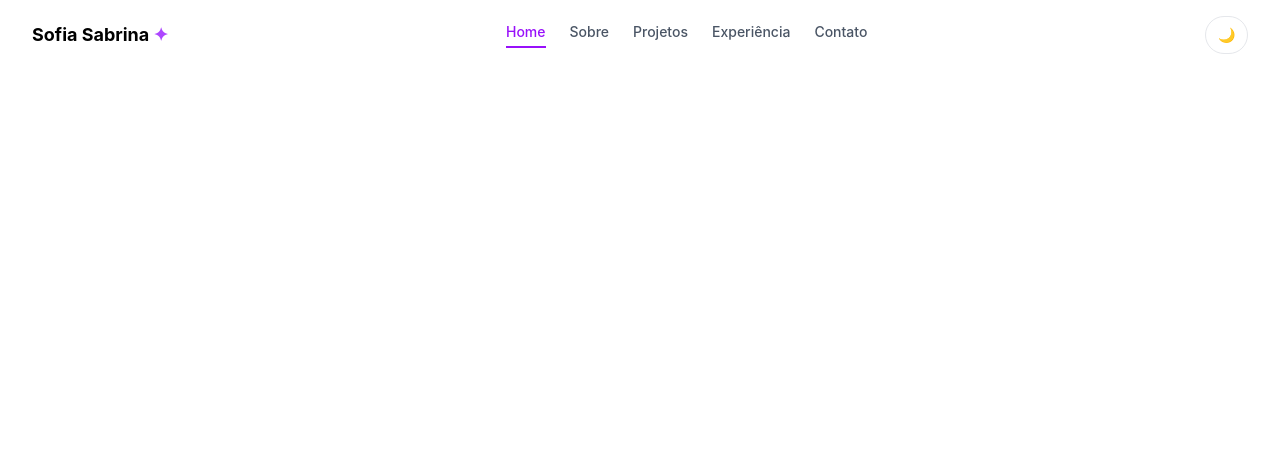
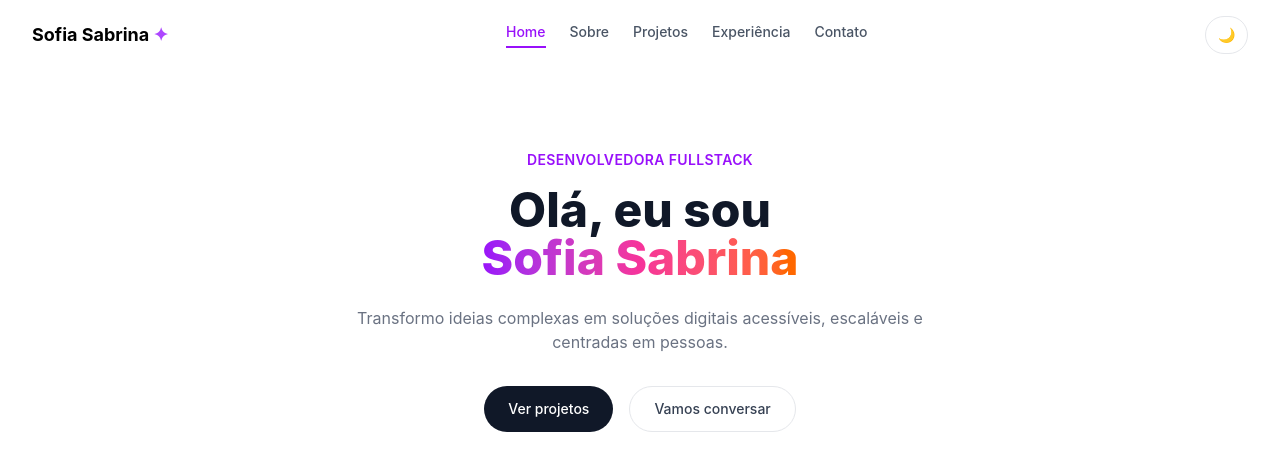
Before and after one commit to sofiasbrinas/portfolio, a React (Vite) app: page / in a window 1280 px wide. Shown: the top 470 px of the page. Built offline with nearby package versions, Linux system fonts and the light colour scheme.

Commit message:
feat: cria seção Hero com título, descrição e botões de ação

```diff
--- a/src/App.tsx
+++ b/src/App.tsx
@@ -1,9 +1,11 @@
 import Header from './components/layout/Header'
+import Hero from './components/sections/Hero'
 
 function App(){
   return(
     <div>
       <Header />
+      <Hero />
     </div>
   )
 }
--- /dev/null
+++ b/src/components/sections/Hero.tsx
@@ -0,0 +1,35 @@
+export default function Hero() {
+    return(
+        <section className="flex flex-col items-center text-center px-6 py-20">
+            <span className="text-sm font-semibold tracking-wide text-purple-600 mb-4">
+                DESENVOLVEDORA FULLSTACK
+            </span>
+
+            <h1 className="text-5xl font-extrabold text-gray-900">
+                Olá, eu sou
+            </h1>
+            <h1 className="text-5xl font-extrabold bg-linear-to-r from-purple-600 via-pink-500 to-orange-500 bg-clip-text text-transparent">
+                Sofia Sabrina
+            </h1>
+
+            <p className="mt-6 max-w-xl text-gray-500">
+                Transformo ideias complexas em soluções digitais acessíveis,
+                escaláveis e centradas em pessoas.
+            </p>
+
+            <div className="mt-8 flex gap-4">
+                <button
+                  type="button"
+                  className="rounded-full bg-gray-900 px-6 py-3 text-sm font-medium text-white">
+                    Ver projetos
+                  </button>
+                  <button
+                     type="button"
+                     className="rounded-full border border-gray-200 px-6 py-3 text-sm font-medium text-gray-700"
+                     >
+                        Vamos conversar
+                  </button>
+            </div>
+        </section>
+    )
+}
```
Also changed, not shown: 1 other file (tests, documents, lock files or other folders).
